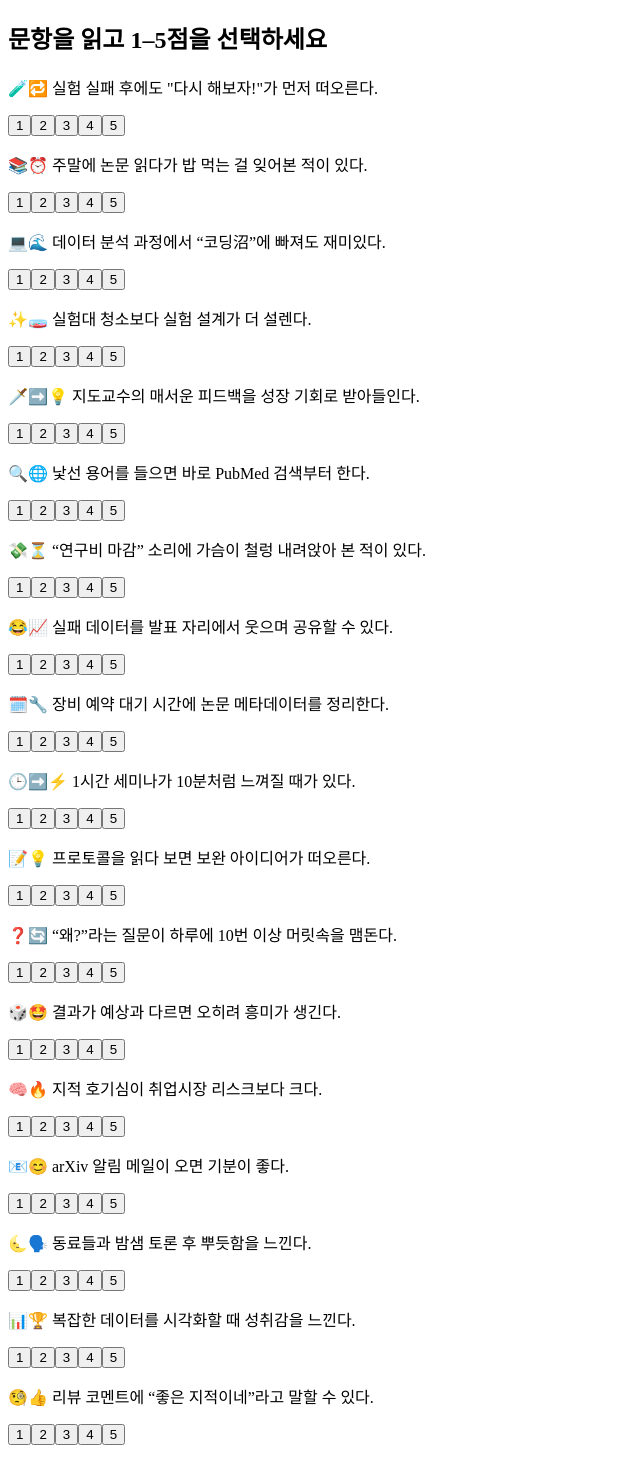
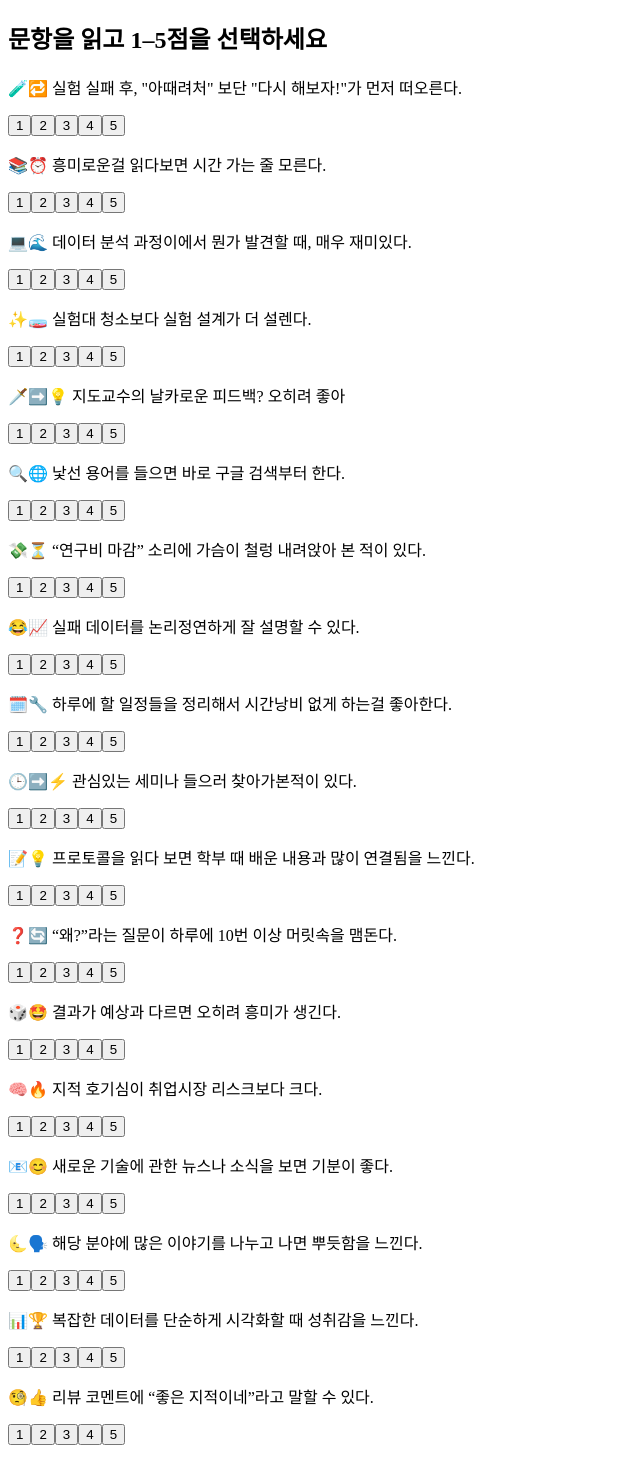
Before and after one commit to JongohShin/DOILOVEBIOLOGY, a Next.js app: page /quiz in a window 1280 px wide. Shown: the top 1463 px of the page, without its empty margins (0-640 px from the left). Built offline with nearby package versions, Linux system fonts and the light colour scheme.

Commit message:
Update questions.ts

```diff
--- a/src/data/questions.ts
+++ b/src/data/questions.ts
@@ -5,24 +5,24 @@ export interface Question {
 }
 
 export const QUESTIONS: Question[] = [
-  { id: 1, text: '실험 실패 후에도 "다시 해보자!"가 먼저 떠오른다.', emoji: '🧪🔁' },
-  { id: 2, text: '주말에 논문 읽다가 밥 먹는 걸 잊어본 적이 있다.', emoji: '📚⏰' },
-  { id: 3, text: '데이터 분석 과정에서 “코딩沼”에 빠져도 재미있다.', emoji: '💻🌊' },
+  { id: 1, text: '실험 실패 후, "아때려처" 보단 "다시 해보자!"가 먼저 떠오른다.', emoji: '🧪🔁' },
+  { id: 2, text: '흥미로운걸 읽다보면 시간 가는 줄 모른다.', emoji: '📚⏰' },
+  { id: 3, text: '데이터 분석 과정이에서 뭔가 발견할 때, 매우 재미있다.', emoji: '💻🌊' },
   { id: 4, text: '실험대 청소보다 실험 설계가 더 설렌다.', emoji: '✨🧫' },
-  { id: 5, text: '지도교수의 매서운 피드백을 성장 기회로 받아들인다.', emoji: '🗡️➡️💡' },
-  { id: 6, text: '낯선 용어를 들으면 바로 PubMed 검색부터 한다.', emoji: '🔍🌐' },
+  { id: 5, text: '지도교수의 날카로운 피드백? 오히려 좋아', emoji: '🗡️➡️💡' },
+  { id: 6, text: '낯선 용어를 들으면 바로 구글 검색부터 한다.', emoji: '🔍🌐' },
   { id: 7, text: '“연구비 마감” 소리에 가슴이 철렁 내려앉아 본 적이 있다.', emoji: '💸⏳' },
-  { id: 8, text: '실패 데이터를 발표 자리에서 웃으며 공유할 수 있다.', emoji: '😂📈' },
-  { id: 9, text: '장비 예약 대기 시간에 논문 메타데이터를 정리한다.', emoji: '🗓️🔧' },
-  { id: 10, text: '1시간 세미나가 10분처럼 느껴질 때가 있다.', emoji: '🕒➡️⚡' },
-  { id: 11, text: '프로토콜을 읽다 보면 보완 아이디어가 떠오른다.', emoji: '📝💡' },
+  { id: 8, text: '실패 데이터를 논리정연하게 잘 설명할 수 있다.', emoji: '😂📈' },
+  { id: 9, text: '하루에 할 일정들을 정리해서 시간낭비 없게 하는걸 좋아한다.', emoji: '🗓️🔧' },
+  { id: 10, text: '관심있는 세미나 들으러 찾아가본적이 있다.', emoji: '🕒➡️⚡' },
+  { id: 11, text: '프로토콜을 읽다 보면 학부 때 배운 내용과 많이 연결됨을 느낀다.', emoji: '📝💡' },
   { id: 12, text: '“왜?”라는 질문이 하루에 10번 이상 머릿속을 맴돈다.', emoji: '❓🔄' },
   { id: 13, text: '결과가 예상과 다르면 오히려 흥미가 생긴다.', emoji: '🎲🤩' },
   { id: 14, text: '지적 호기심이 취업시장 리스크보다 크다.', emoji: '🧠🔥' },
-  { id: 15, text: 'arXiv 알림 메일이 오면 기분이 좋다.', emoji: '📧😊' },
-  { id: 16, text: '동료들과 밤샘 토론 후 뿌듯함을 느낀다.', emoji: '🌜🗣️' },
-  { id: 17, text: '복잡한 데이터를 시각화할 때 성취감을 느낀다.', emoji: '📊🏆' },
+  { id: 15, text: '새로운 기술에 관한 뉴스나 소식을 보면 기분이 좋다.', emoji: '📧😊' },
+  { id: 16, text: '해당 분야에 많은 이야기를 나누고 나면 뿌듯함을 느낀다.', emoji: '🌜🗣️' },
+  { id: 17, text: '복잡한 데이터를 단순하게 시각화할 때 성취감을 느낀다.', emoji: '📊🏆' },
   { id: 18, text: '리뷰 코멘트에 “좋은 지적이네”라고 말할 수 있다.', emoji: '🧐👍' },
   { id: 19, text: '장기간 불확실성을 버티는 체력·멘탈이 있다.', emoji: '🏋️‍♂️🧘' },
-  { id: 20, text: '언젠가 내 이름으로 교과서를 쓰고 싶다.', emoji: '✍️📖' },
+  { id: 20, text: '언젠가 내 이름으로 논문과 교과서를 쓰고 싶다.', emoji: '✍️📖' },
 ];
```
